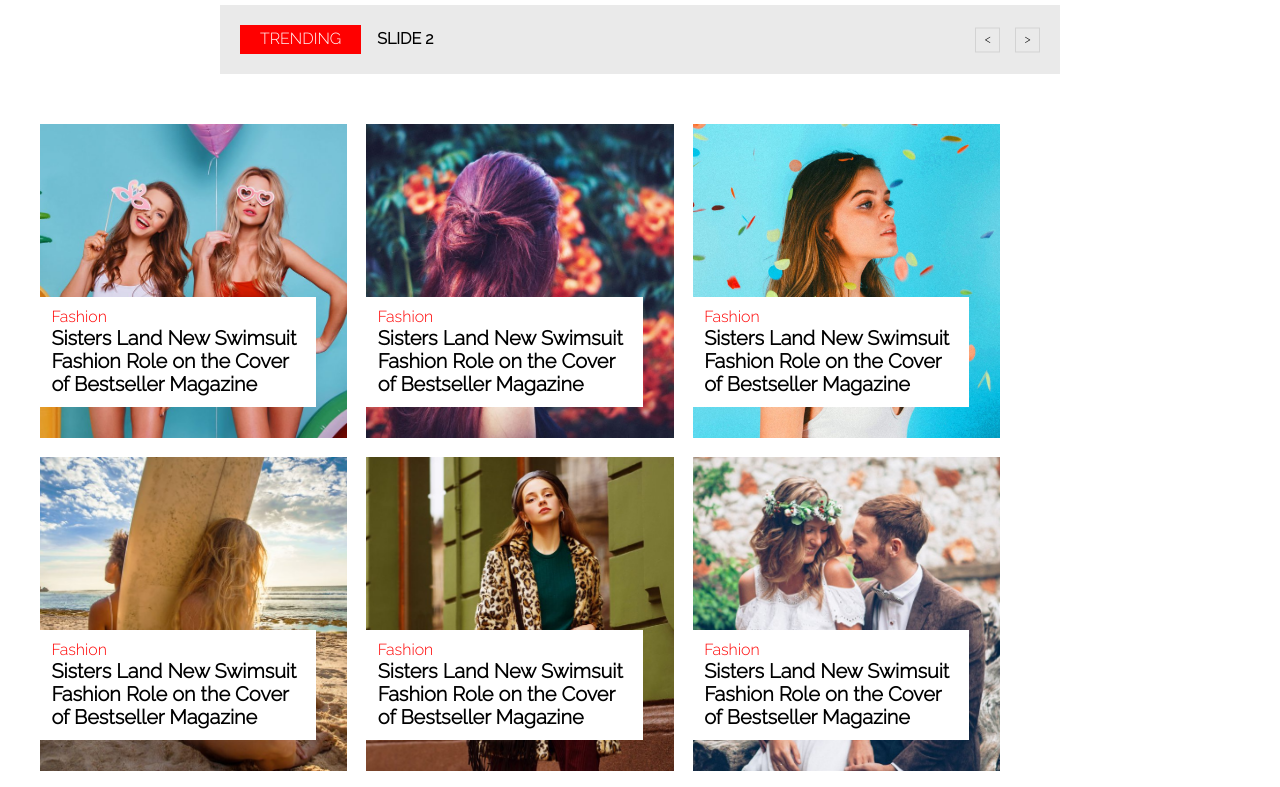
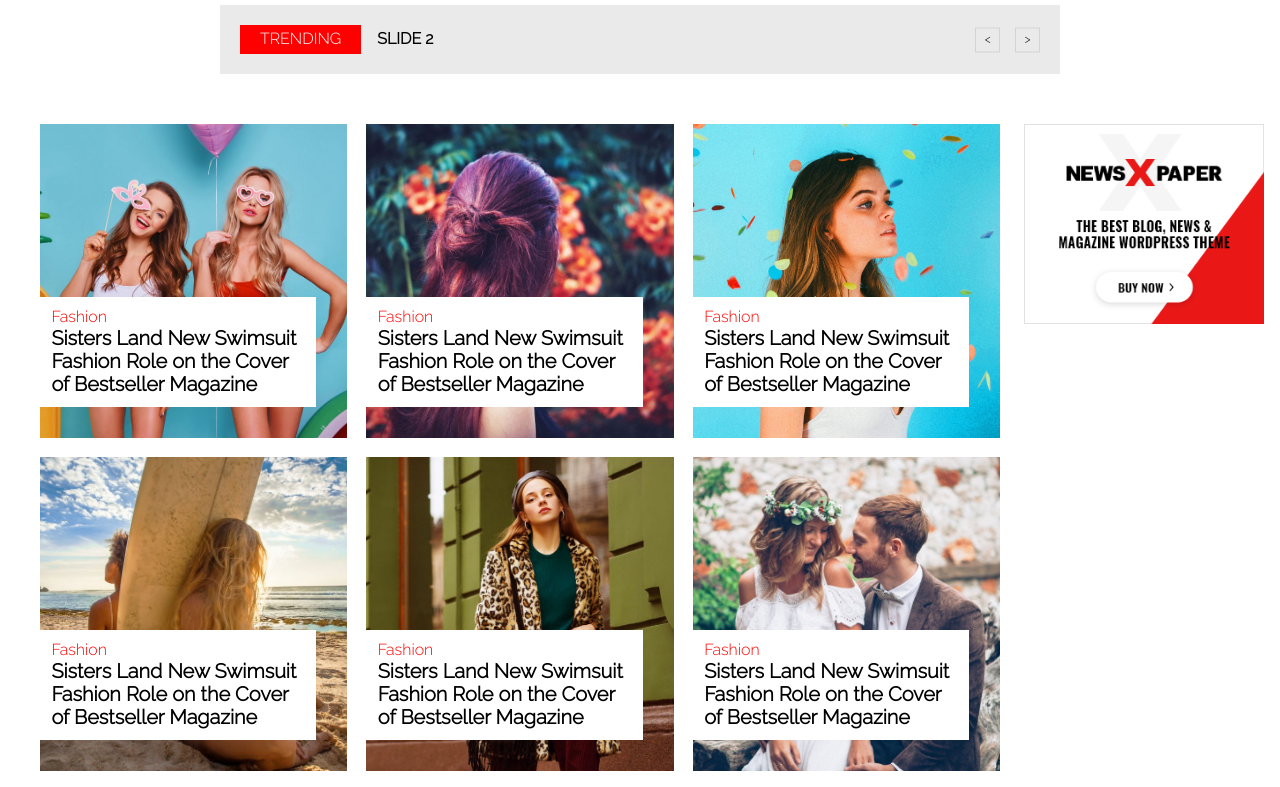
Before and after one commit to lekalekal/gossip, a website: page dev/index.html in a window 1280 px wide. Shown: the part 580-1367 px from the top of the page. Drawn offline with nearby package versions, Linux system fonts and the light colour scheme; files that its build step writes are made by us from their sources; files whose address does not match are found by name.

Commit message:
encore un commit

```diff
--- a/dev/css/pages/_home.scss
+++ b/dev/css/pages/_home.scss
@@ -108,9 +108,16 @@ article{
     display: flex;
     flex-direction: column;
 }
-
+.sticky-inside{
+    position: sticky;
+    top: 0;
+}
+.news-sec{
+    display: grid;
+    grid-template-columns: 80% 20%;
+    gap: 2%;
+}
 .news-second{
-    width: 80%;
     display: grid;
     grid-template-columns: repeat(3, 1fr);
     grid-template-rows: repeat(3, calc(250px + 5vw));
--- a/dev/index.html
+++ b/dev/index.html
@@ -83,7 +83,8 @@
             </div>
             </section>
 
-            <section class="news-second">
+            <section class="news-sec">
+                <div class="news-second">
                 <article>
                     <a href="google.com" class="img-link">
                         <span class="news-img"></span>
@@ -165,6 +166,14 @@
                         <h3><a href="google.com">Sisters Land New Swimsuit Fashion Role on the Cover of Bestseller Magazine</a></h3>
                     </div>
                 </article>
+            </div>
+            <aside class="sticky-bar">
+                <div class="sticky-inside">
+                <a href="http://google.com" target="_blank">
+                    <img src="../img/rec2.webp" alt="">
+                </a>
+            </div>
+            </aside>
             </section>
 
             <br><br><br><br><br>
```
Also changed, not shown: prod/index.html (+10 -1 lines), prod/css/styles.min.css, 1 other file.
